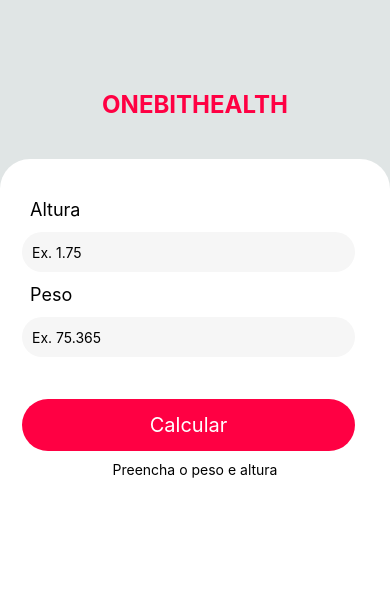
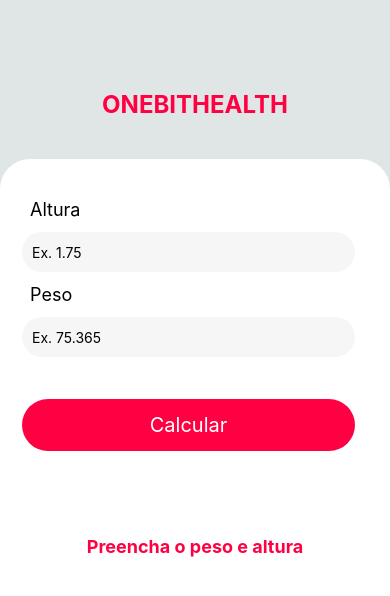
Before and after one commit to LeoAoki/onebithealth, a React Native app: screen / in a window 390 px wide. Shown: the top 596 px of the page. Built offline with nearby package versions, Linux system fonts and the light colour scheme.

Commit message:
atualização de estilo

```diff
--- a/src/components/Form/ResultImc/index.js
+++ b/src/components/Form/ResultImc/index.js
@@ -1,11 +1,12 @@
 import React from "react";
 import { View, Text } from "react-native";
+import styles from "./style";
 
 export default function ResultImc(props) {
     return(
-        <View>
-            <Text>{props.messageResultImc}</Text>
-            <Text>{props.resultImc}</Text>
+        <View style={styles.resultImc}>
+            <Text style={styles.information}>{props.messageResultImc}</Text>
+            <Text style={styles.numberImc}>{props.resultImc}</Text>
         </View>
     );
 }
--- a/src/components/Form/ResultImc/style.js
+++ b/src/components/Form/ResultImc/style.js
@@ -0,0 +1,24 @@
+import { StyleSheet } from "react-native";
+
+const styles = StyleSheet.create({
+    resultImc: {
+        flex: 1,
+        marginTop: 15,
+        paddingTop: 60,
+        borderRadius: 50,
+        alignItems: "center",
+        width: "100%",
+    },
+    numberImc: {
+        fontSize: 48,
+        color: "#FF0043",
+        fontWeight: "bold",
+    },
+    information: {
+        fontSize: 18,
+        color: "#FF0043",
+        fontWeight: "bold",
+    },
+});
+
+export default styles
```
